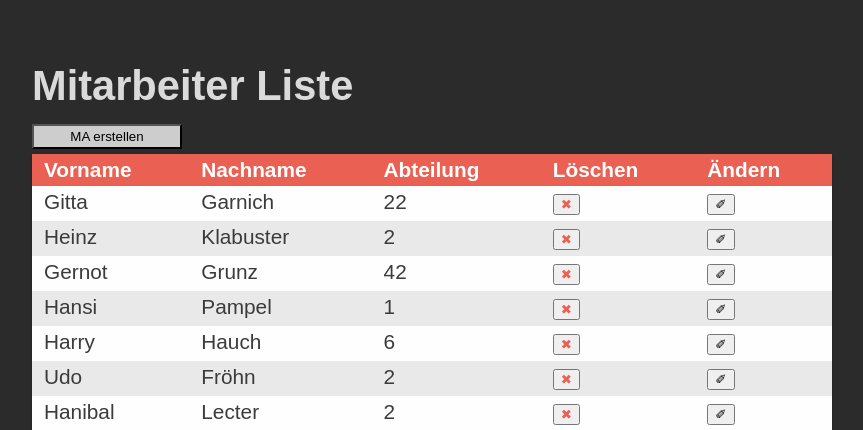
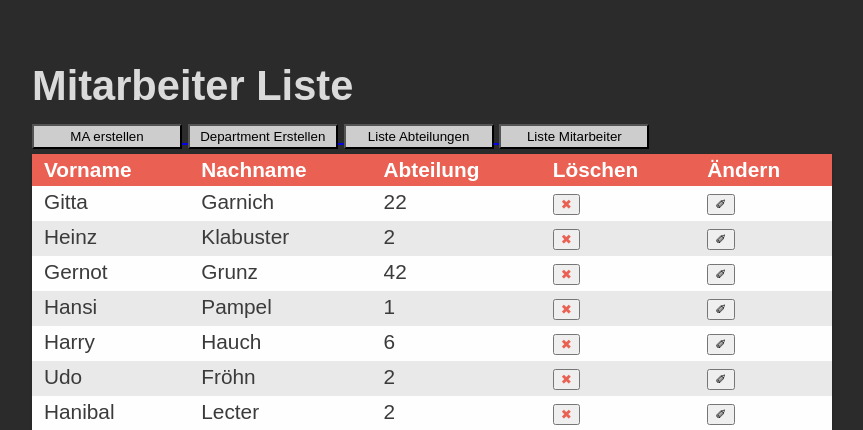
Before and after one commit to pytherik/company, a PHP site: page /index.php in a window 1280 px wide. Shown: the top 430 px of the page, without its empty margins (208-1071 px from the left). Run offline with PHP 8.4, Linux system fonts and the light colour scheme.

Commit message:
add showList and showUpdateAndCreate for department, update index.php

```diff
--- a/index.php
+++ b/index.php
@@ -30,36 +30,36 @@ try {
     case 'showList':
       if ($area === 'employee') {
         $employees = (new Employee())->getAllAsObjects();
-        $view = $action;
       }
+      $view = $action;
       break;
     case 'showUpdate':
       if ($area === 'employee') {
         $employee = (new Employee())->getEmployeeById($id);
         $activity = 'bearbeiten';
-        $view = 'showUpdateAndCreate';
       }
+      $view = 'showUpdateAndCreate';
       break;
     case 'showCreate':
       if ($area === 'employee') {
         $activity = 'erstellen';
-        $view = 'showUpdateAndCreate';
       }
+      $view = 'showUpdateAndCreate';
       break;
     case 'delete':
       if ($area === 'employee') {
         (new Employee())->delete($id);
         $employees = (new Employee())->getAllAsObjects();
-        $view = 'showList';
       }
+      $view = 'showList';
       break;
     case 'update':
       if ($area === 'employee') {
         $employee = new Employee($id, $firstName, $lasstName, $departmentId);
         $employee->store();
         $employees = (new Employee())->getAllAsObjects();
-        $view = 'showList';
       }
+      $view = 'showList';
       break;
     case 'create':
       if ($area === 'employee') {
--- /dev/null
+++ b/views/showListDepartment.php
@@ -0,0 +1,3 @@
+<?php
+
+echo 'showListDepartment';
--- a/views/showListEmployee.php
+++ b/views/showListEmployee.php
@@ -12,9 +12,17 @@
 <body>
 <div class="wrapper">
   <h1>Mitarbeiter Liste</h1>
+  <nav>
     <a href="index.php?action=showCreate&area=employee">
       <button class="btn">MA erstellen</button>
+    <a href="index.php?action=showCreate&area=department">
+      <button class="btn">Department Erstellen</button>
+    <a href="index.php?action=showList&area=department">
+      <button class="btn">Liste Abteilungen</button>
+    <a href="index.php?action=showList&area=employee">
+      <button class="btn">Liste Mitarbeiter</button>
     </a>
+  </nav>
   <div class="table">
     <div class="row header">
       <!--        <div class="cell">ID</div>-->
@@ -33,12 +41,12 @@
         <div class="cell" data-title="nachname"><?php echo $emp->getLastname() ?></div>
         <div class="cell" data-title="abteilungId"><?php echo $emp->getDepartmentId() ?></div>
         <div class="cell" data-title="löschen">
-            <a href="index.php?id=<?php echo $emp->getId()?>&action=delete&area=employee">
+          <a href="index.php?id=<?php echo $emp->getId() ?>&action=delete&area=employee">
             <button class="delete">&#10006;</button>
           </a>
         </div>
         <div class="cell" data-title="ändern">
-            <a href="index.php?id=<?php echo $emp->getId()?>&action=showUpdate&area=employee">
+          <a href="index.php?id=<?php echo $emp->getId() ?>&action=showUpdate&area=employee">
             <button>&#10000;</button>
           </a>
         </div>
--- /dev/null
+++ b/views/showUpdateAndCreateDepartment.php
@@ -0,0 +1,3 @@
+<?php
+
+echo 'showUpdateAndCreateDepartment';
```
Lines whose indentation alone changed are shown as unchanged.
